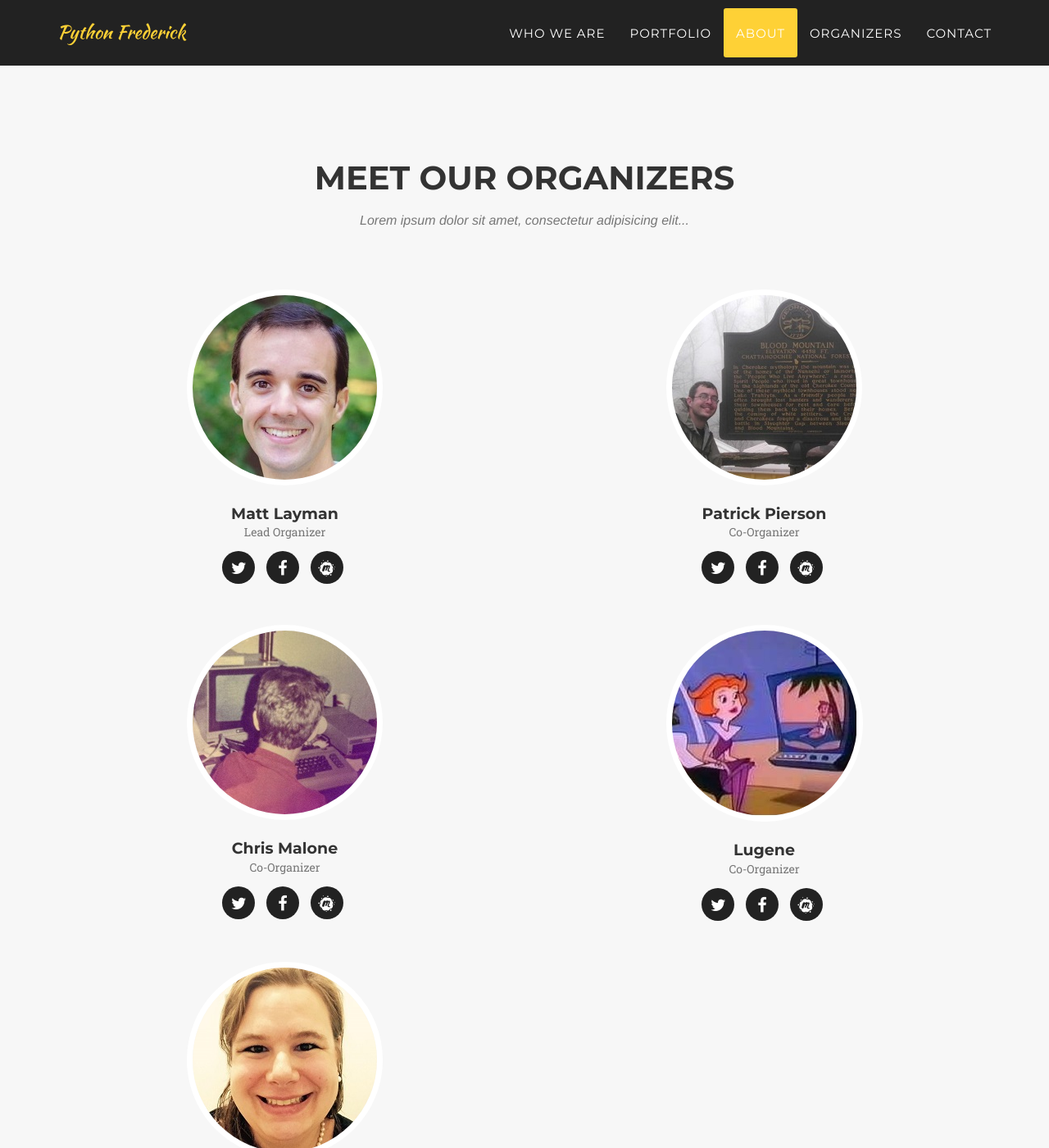
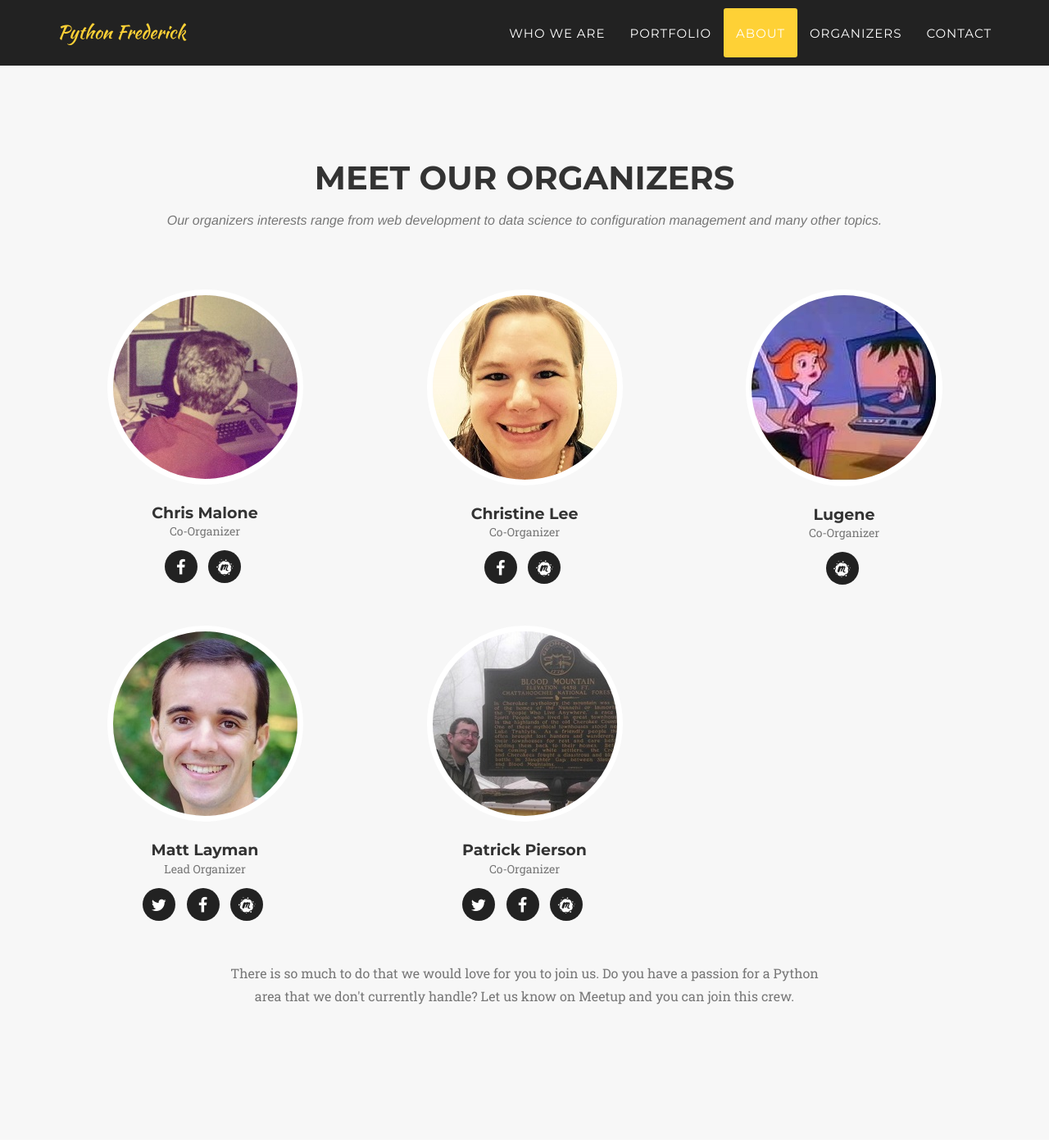
Before and after one commit to python-frederick/python-frederick.github.io, a Jekyll site: the page built from index.html, in a window 1280 px wide and 1400 px high, scrolled down 4520 px. Shown: the whole window at 82% size. Built offline with Jekyll 4.4.1, drawn with Linux system fonts in a browser that asks for light colours; some web fonts are replaced; some of the changed text lies outside the part shown.

Commit message:
Update organizers section.
I added links to various social media accounts as I could find them. I
also included some details about the organizers plus a subtle call to
action for new organizers. Finally, I switched the spacing back to 3
people per row. Chistine's picture was looking lonely on a row all by
itself. :)

```diff
--- a/_config.yml
+++ b/_config.yml
@@ -12,14 +12,39 @@ description: >-
 
 # Team names, titles and social links
 people:
+- name: Chris Malone
+  pic: 3
+  position: Co-Organizer
+  social:
+    - title: facebook
+      url: https://www.facebook.com/Christopher.G.Malone
+    - title: meetup
+      url: https://www.meetup.com/python-frederick/members/206255812/
+
+- name: Christine Lee
+  pic: 5
+  position: Co-Organizer
+  social:
+    - title: facebook
+      url: https://www.facebook.com/cnl1702
+    - title: meetup
+      url: https://www.meetup.com/python-frederick/members/182962638/
+
+- name: Lugene
+  pic: 4
+  position: Co-Organizer
+  social:
+    - title: meetup
+      url: https://www.meetup.com/python-frederick/members/3763715/
+
 - name: Matt Layman
   pic: 1
   position: Lead Organizer
   social:
     - title: twitter
-      url: #
+      url: https://twitter.com/mblayman
     - title: facebook
-      url: #
+      url: https://www.facebook.com/matthewlayman
     - title: meetup
       url: https://www.meetup.com/python-frederick/members/187877491/
 
@@ -28,45 +53,11 @@ people:
   position: Co-Organizer
   social:
     - title: twitter
-      url: #
+      url: https://twitter.com/pierson_pat
     - title: facebook
-      url: #
+      url: https://www.facebook.com/ihasn
     - title: meetup
       url: https://www.meetup.com/python-frederick/members/171706482/
-
-- name: Chris Malone
-  pic: 3
-  position: Co-Organizer
-  social:
-    - title: twitter
-      url: #
-    - title: facebook
-      url: #
-    - title: meetup
-      url: https://www.meetup.com/python-frederick/members/206255812/
-
-- name: Lugene
-  pic: 4
-  position: Co-Organizer
-  social:
-    - title: twitter
-      url: #
-    - title: facebook
-      url: #
-    - title: meetup
-      url: https://www.meetup.com/python-frederick/members/3763715/
-
-- name: Christine Lee
-  pic: 5
-  position: Co-Organizer
-  social:
-    - title: twitter
-      url: #
-    - title: facebook
-      url: #
-    - title: meetup
-      url: https://www.meetup.com/python-frederick/members/182962638/
-
 
 # Social networks usernames (many more available: google-plus, flickr, dribbble, pinterest, instagram, tumblr, linkedin, etc.)
 social:
--- a/_includes/team.html
+++ b/_includes/team.html
@@ -4,12 +4,17 @@
             <div class="row">
                 <div class="col-lg-12 text-center">
                     <h2 class="section-heading">Meet our organizers</h2>
-                    <h3 class="section-subheading text-muted">Lorem ipsum dolor sit amet, consectetur adipisicing elit...</h3>
+                    <h3 class="section-subheading text-muted">
+                      Our organizers interests range from web development
+                      to data science
+                      to configuration management
+                      and many other topics.
+                    </h3>
                 </div>
             </div>
             <div class="row">
                 {% for member in site.people %}
-                <div class="col-sm-6"><!--Changed from col-sm-4_6/15/2017-->
+                <div class="col-sm-4">
                     <div class="team-member">
                         <img src="img/team/{{ member.pic }}.jpg" class="img-responsive img-circle" alt="">
                         <h4>{{ member.name }}</h4>
@@ -17,7 +22,7 @@
                         <ul class="list-inline social-buttons">
                             {% for network in member.social %}
                             <li>
-                                <a href="{{ network.url }}">
+                                <a href="{{ network.url }}" target="_blank">
                                     <i class="fa fa-{{ network.title }}"></i>
                                 </a>
                             </li>
@@ -30,7 +35,14 @@
             </div>
             <div class="row">
                 <div class="col-lg-8 col-lg-offset-2 text-center">
-                    <p class="large text-muted">Lorem ipsum dolor sit amet, consectetur adipisicing elit. Aut eaque, laboriosam veritatis, quos non quis ad perspiciatis, totam corporis ea, alias ut unde.</p>
+                    <p class="large text-muted">
+                      There is so much to do
+                      that we would love for you to join us.
+                      Do you have a passion for a Python area
+                      that we don't currently handle?
+                      Let us know on Meetup
+                      and you can join this crew.
+                    </p>
                 </div>
             </div>
         </div>
```
